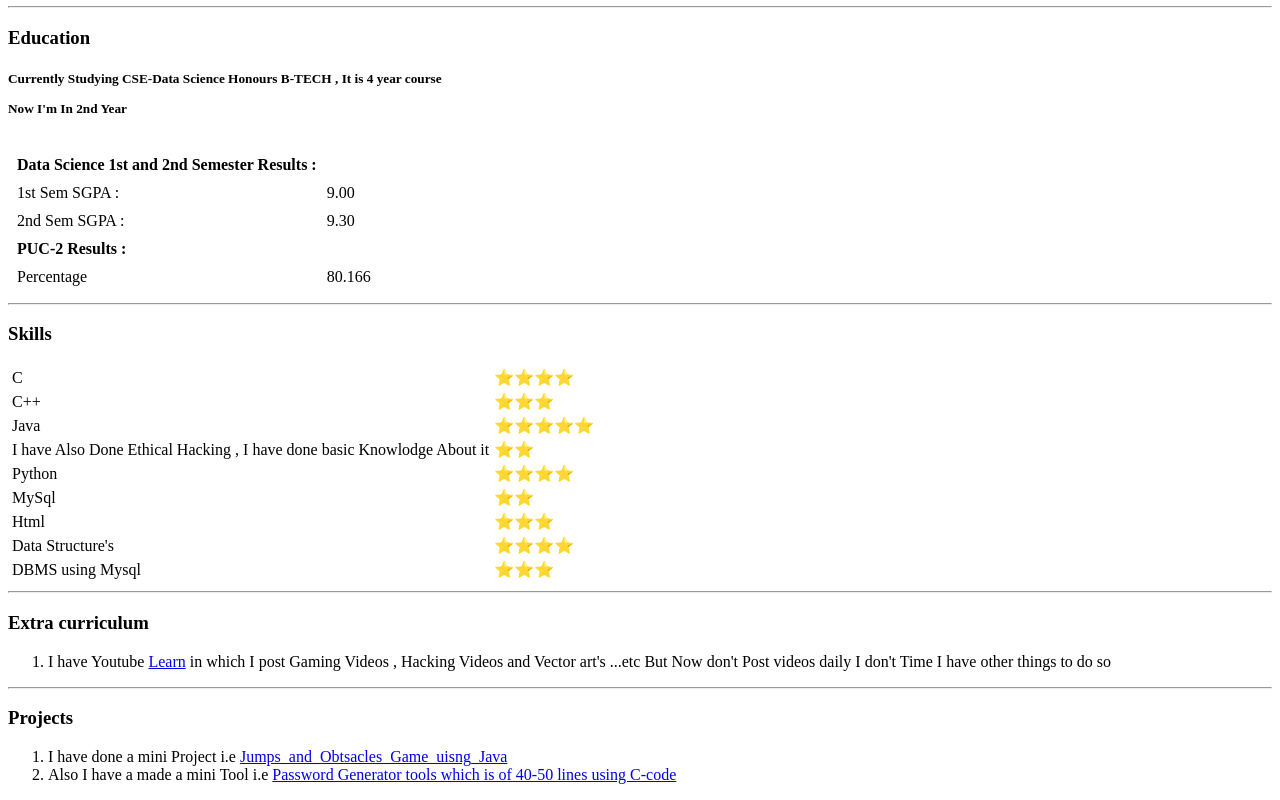
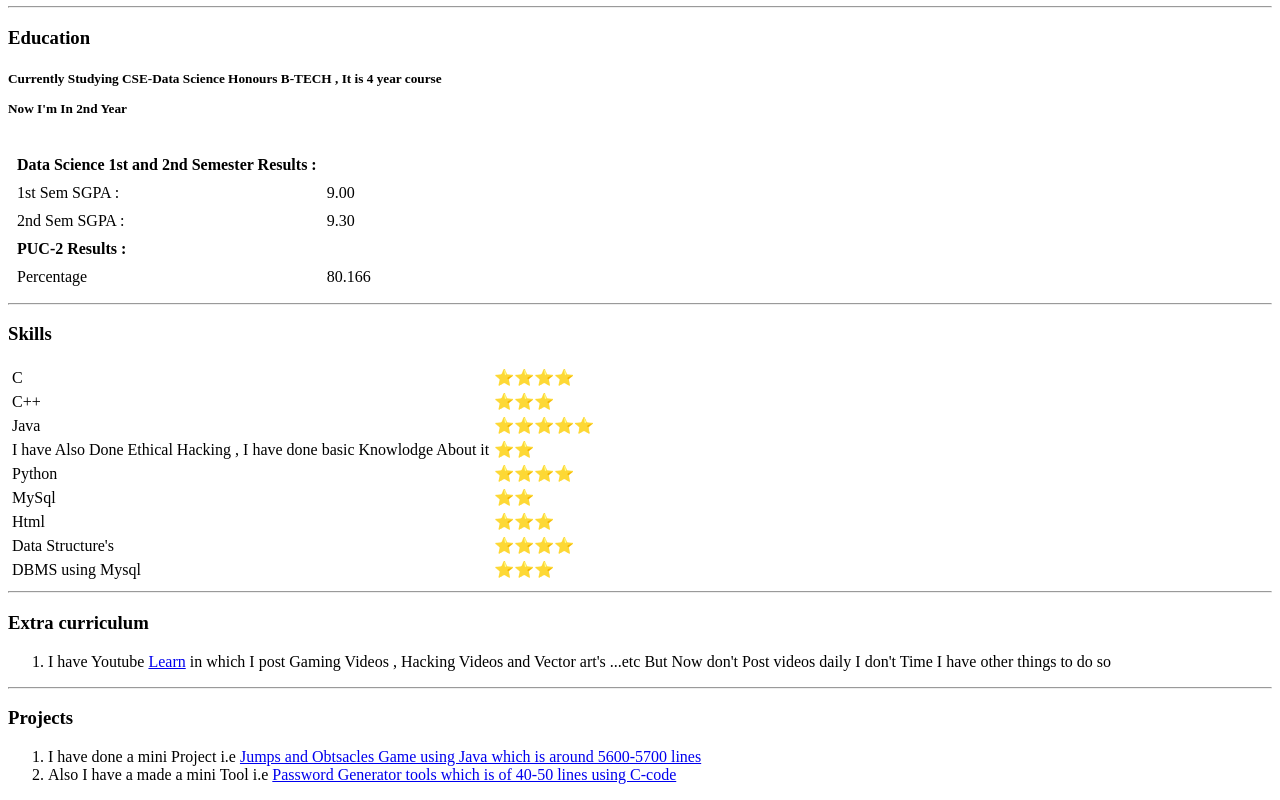
Before and after one commit to PrajwalSonkavde/CV, a plain HTML site: page index.html in a window 1280 px wide. Shown: the part 538-1338 px from the top of the page. Drawn offline with Linux system fonts and the light colour scheme.

Commit message:
Update index.html

```diff
--- a/index.html
+++ b/index.html
@@ -121,7 +121,7 @@
             <hr>
           <h3>Projects</h3>
             <ol>
-              <li>I have done a mini Project i.e <a href="https://github.com/PrajwalSonkavde/Jumps_and_Obtsacles_Game_uisng_Java">Jumps_and_Obtsacles_Game_uisng_Java </a></li>
+              <li>I have done a mini Project i.e <a href="https://github.com/PrajwalSonkavde/Jumps_and_Obtsacles_Game_uisng_Java">Jumps and Obtsacles Game using Java which is around 5600-5700 lines </a></li>
               <li>Also I have a made a mini Tool i.e <a href="https://github.com/PrajwalSonkavde/Password_Generator_using_C/blob/main/Source_Code/Password_Generator.c"> Password Generator tools which is of 40-50 lines using C-code</a></li>
             </ol>
 
```
